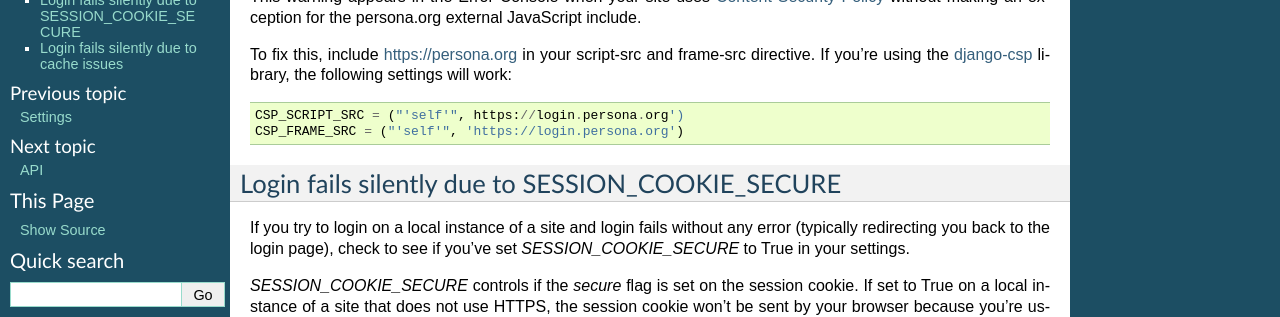
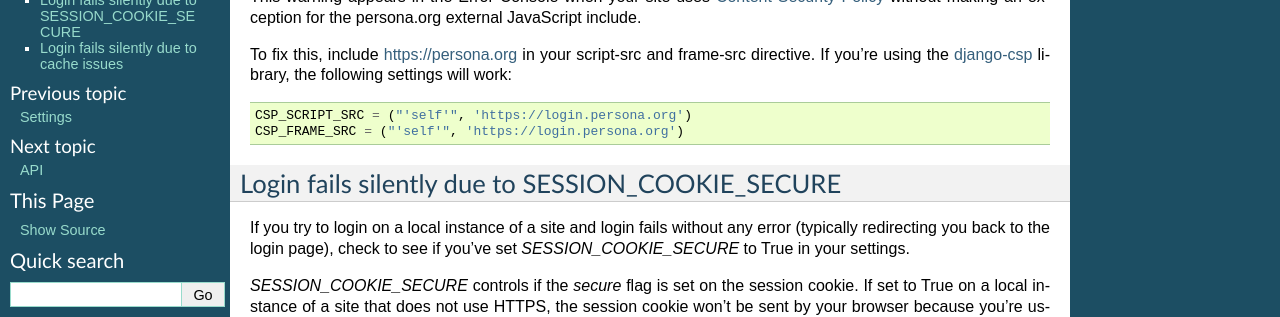
Before and after one commit to mozilla/django-browserid, a Sphinx documentation site: the page built from docs/details/troubleshooting.rst, in a window 1280 px wide. Shown: the part 162-479 px from the top of the page. Built offline with Sphinx 7.4.7, drawn with Linux system fonts in a browser that asks for light colours.

Commit message:
Typo in the documentation

```diff
--- a/docs/details/troubleshooting.rst
+++ b/docs/details/troubleshooting.rst
@@ -12,7 +12,7 @@ To fix this, include https://persona.org in your script-src and frame-src
 directive. If you're using the `django-csp`_ library, the following settings
 will work::
 
-    CSP_SCRIPT_SRC = ("'self'", https://login.persona.org')
+    CSP_SCRIPT_SRC = ("'self'", 'https://login.persona.org')
     CSP_FRAME_SRC = ("'self'", 'https://login.persona.org')
 
 .. _Content Security Policy: https://developer.mozilla.org/en/Security/CSP
```
